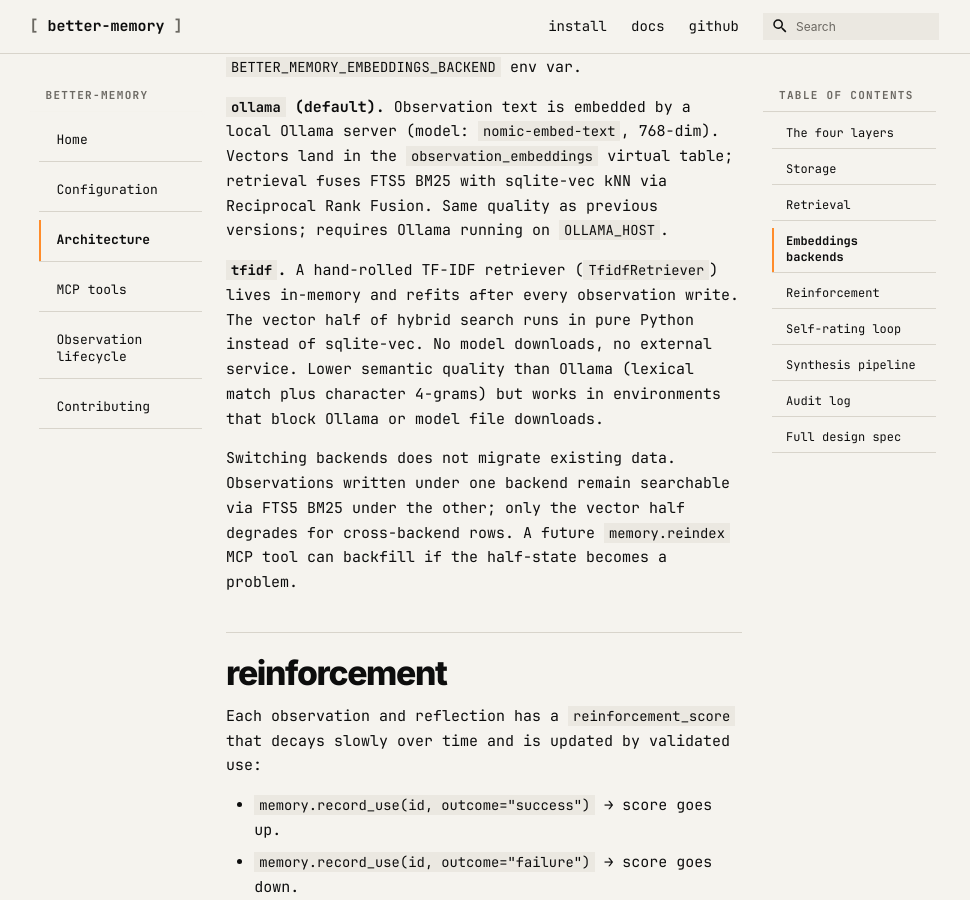
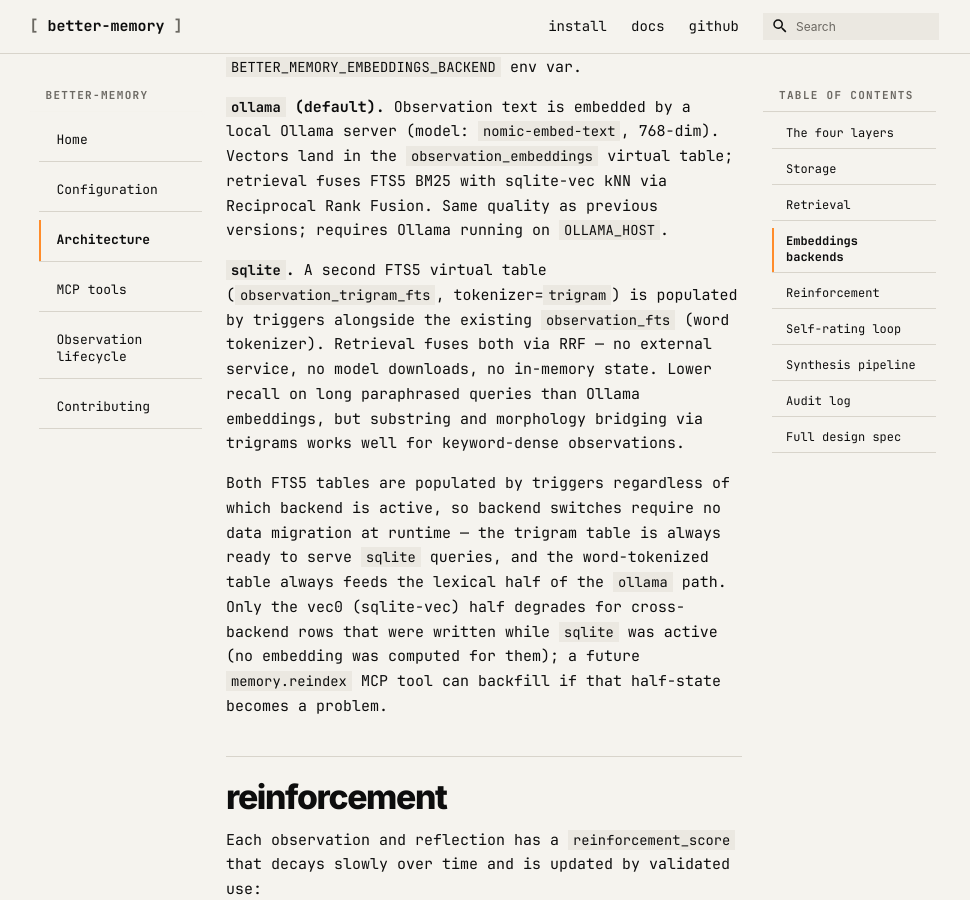
Before and after one commit to emp3thy/better-memory, an MkDocs documentation site: the page built from website/architecture.md, in a window 1280 px wide and 900 px high, scrolled down 2081 px. Shown: the whole window, without its empty margins (156-1126 px from the left). Built offline with MkDocs 1.6.1 and Material for MkDocs 9.7.7, drawn with Linux system fonts in a browser that asks for light colours; comment, search, counter and statistics services are not loaded; some of the changed text lies outside the part shown.

Commit message:
docs: rename tfidf -> sqlite; SUPERSEDED notices on prior TF-IDF spec/plan

```diff
--- a/website/architecture.md
+++ b/website/architecture.md
@@ -1,6 +1,6 @@
 # Architecture
 
-better-memory is a four-layer epistemic hierarchy backed by a single SQLite database, with embeddings supplied by one of two pluggable backends (Ollama, or an in-memory TF-IDF retriever).
+better-memory is a four-layer epistemic hierarchy backed by a single SQLite database, with embeddings supplied by one of two pluggable backends (Ollama, or an in-SQL trigram-FTS5 fusion).
 
 ## The four layers
 
@@ -37,18 +37,22 @@ server (model: `nomic-embed-text`, 768-dim). Vectors land in the
 sqlite-vec kNN via Reciprocal Rank Fusion. Same quality as previous
 versions; requires Ollama running on `OLLAMA_HOST`.
 
-**`tfidf`.** A hand-rolled TF-IDF retriever (`TfidfRetriever`) lives
-in-memory and refits after every observation write. The vector half of
-hybrid search runs in pure Python instead of sqlite-vec. No model
-downloads, no external service. Lower semantic quality than Ollama
-(lexical match plus character 4-grams) but works in environments that
-block Ollama or model file downloads.
+**`sqlite`.** A second FTS5 virtual table (`observation_trigram_fts`,
+tokenizer=`trigram`) is populated by triggers alongside the existing
+`observation_fts` (word tokenizer). Retrieval fuses both via RRF — no
+external service, no model downloads, no in-memory state. Lower
+recall on long paraphrased queries than Ollama embeddings, but
+substring and morphology bridging via trigrams works well for
+keyword-dense observations.
 
-Switching backends does not migrate existing data. Observations written
-under one backend remain searchable via FTS5 BM25 under the other; only
-the vector half degrades for cross-backend rows. A future
-`memory.reindex` MCP tool can backfill if the half-state becomes a
-problem.
+Both FTS5 tables are populated by triggers regardless of which backend
+is active, so backend switches require no data migration at runtime —
+the trigram table is always ready to serve `sqlite` queries, and the
+word-tokenized table always feeds the lexical half of the `ollama`
+path. Only the vec0 (sqlite-vec) half degrades for cross-backend rows
+that were written while `sqlite` was active (no embedding was computed
+for them); a future `memory.reindex` MCP tool can backfill if that
+half-state becomes a problem.
 
 ## Reinforcement
 
```
Also changed, not shown: README.md (+2 -2 lines), docs/superpowers/plans/2026-05-22-tfidf-embeddings-backend.md (+2 -0 lines), docs/superpowers/specs/2026-05-22-tfidf-embeddings-backend-design.md (+2 -0 lines), website/configuration.md (+1 -1 lines).
